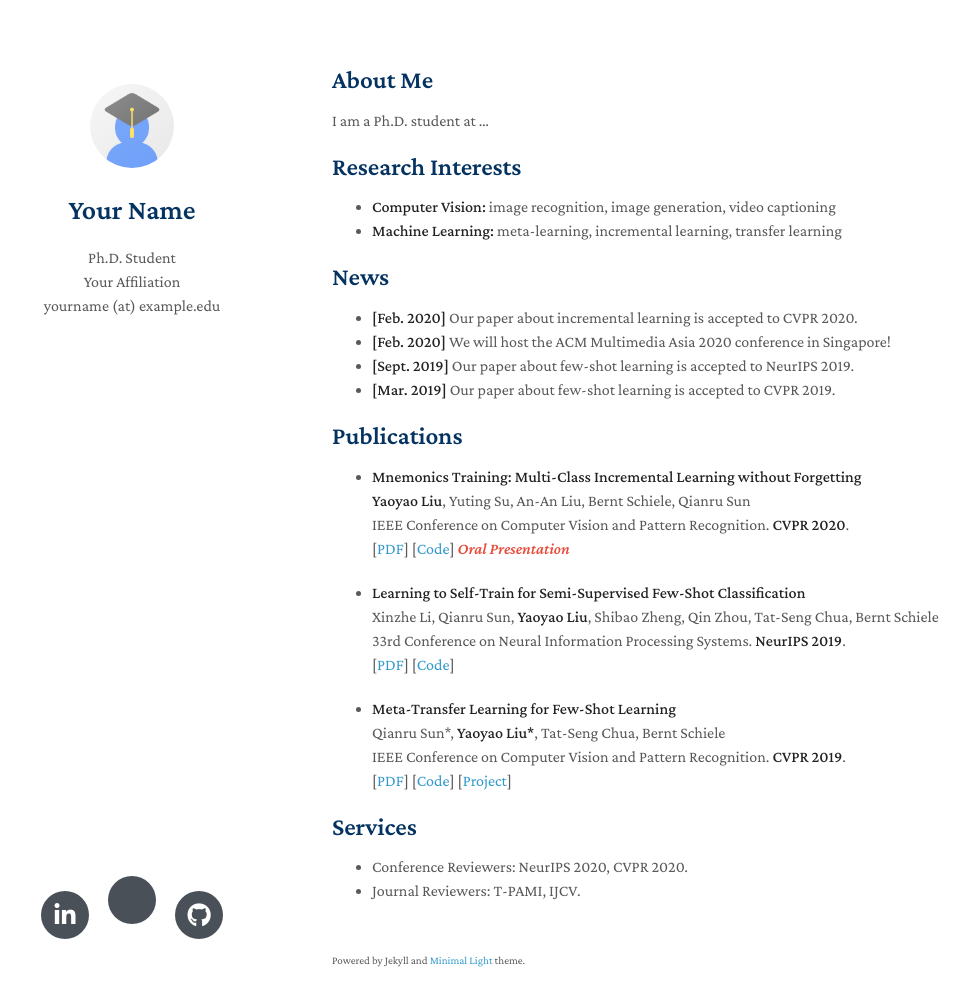
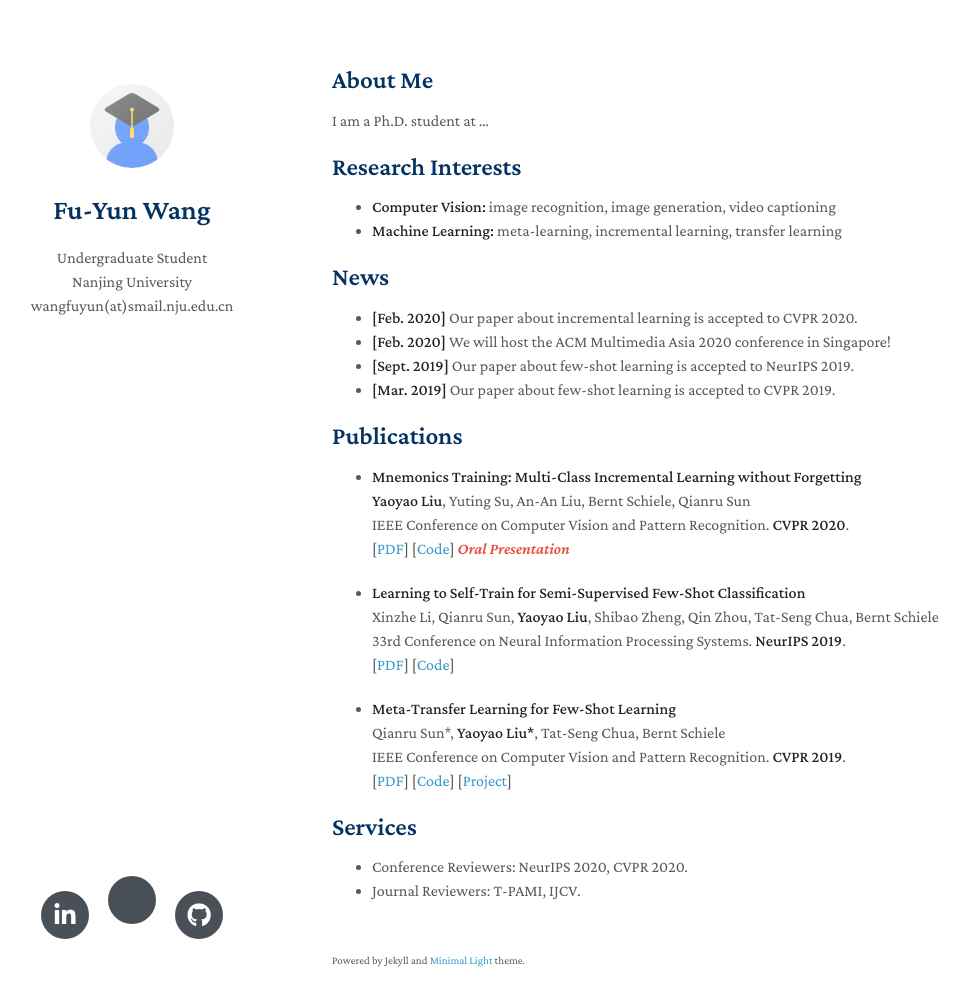
Before and after one commit to G-U-N/G-U-N.github.io, a Jekyll site: the page built from index.md, in a window 1280 px wide and 1041 px high. Shown: the top 1006 px of the window, without its empty margins (138-1108 px from the left). Built offline with Jekyll 4.4.1, drawn with Linux system fonts in a browser that asks for light colours; nearby versions of some CDN libraries; a style sheet for code colours, icons or effects is not loaded; our own code applies the rules of GitHub Pages for plain Markdown files.

Commit message:
update config

```diff
--- a/_config.yml
+++ b/_config.yml
@@ -1,7 +1,7 @@
-title: Your Name
-position: Ph.D. Student
-affiliation: Your Affiliation
-email: yourname (at) example.edu
+title: Fu-Yun Wang
+position: Undergraduate Student
+affiliation: Nanjing University
+email: wangfuyun(at)smail.nju.edu.cn
 keywords: minimal academic
 google_scholar: https://scholar.google.com/
 github_link: https://github.com/yaoyao-liu/minimal-light
@@ -11,5 +11,5 @@ google_analytics: UA-111540567-4
 favicon: ./assets/img/favicon.png
 favicon_dark: ./assets/img/favicon-dark.png
 description: The Minimal Light is a simple and elegant jekyll theme for academic personal homepage.
-canonical: https://minimal-light.yyliu.net/
-remote_theme: yaoyao-liu/minimal-light
+# canonical: https://minimal-light.yyliu.net/
+# remote_theme: yaoyao-liu/minimal-light
```
